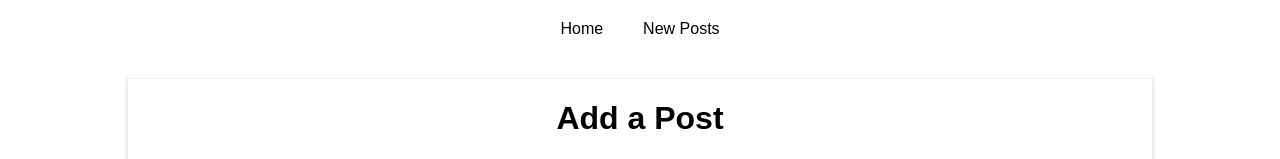
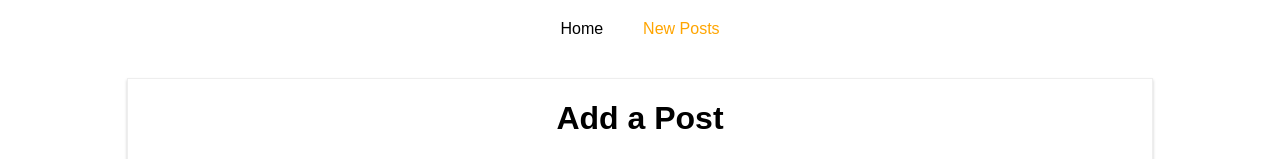
Before and after one commit to fullstackbusiness1128/smartOlaf-react-blog, a React (Create React App) app: page /new-post in a window 1280 px wide. Shown: the top 159 px of the page. Built offline with nearby package versions, Linux system fonts and the light colour scheme.

Commit message:
Lesson 188 - Styling the Active Route

```diff
--- a/src/containers/Blog/Blog.css
+++ b/src/containers/Blog/Blog.css
@@ -16,6 +16,7 @@
 }
 
 .Blog a:hover,
-.Blog a:active {
+.Blog a:active,
+.Blog a.active {
   color: orange;
 }
--- a/src/containers/Blog/Blog.js
+++ b/src/containers/Blog/Blog.js
@@ -1,5 +1,5 @@
 import React, { Component } from 'react';
-import { Route, Link }from 'react-router-dom';
+import { Route, NavLink }from 'react-router-dom';
 
 
 import './Blog.css';
@@ -15,12 +15,12 @@
         <header>
           <nav>
             <ul>
-              <li><Link to="/">Home</Link></li>
-              <li><Link to={{
+              <li><NavLink exact to="/">Home</NavLink></li>
+              <li><NavLink to={{
                 pathname: '/new-post',
                 hash: '#submit',
                 search: '?quick=true',
-              }}>New Posts</Link></li>
+              }}>New Posts</NavLink></li>
             </ul>
           </nav>
         </header>
```
